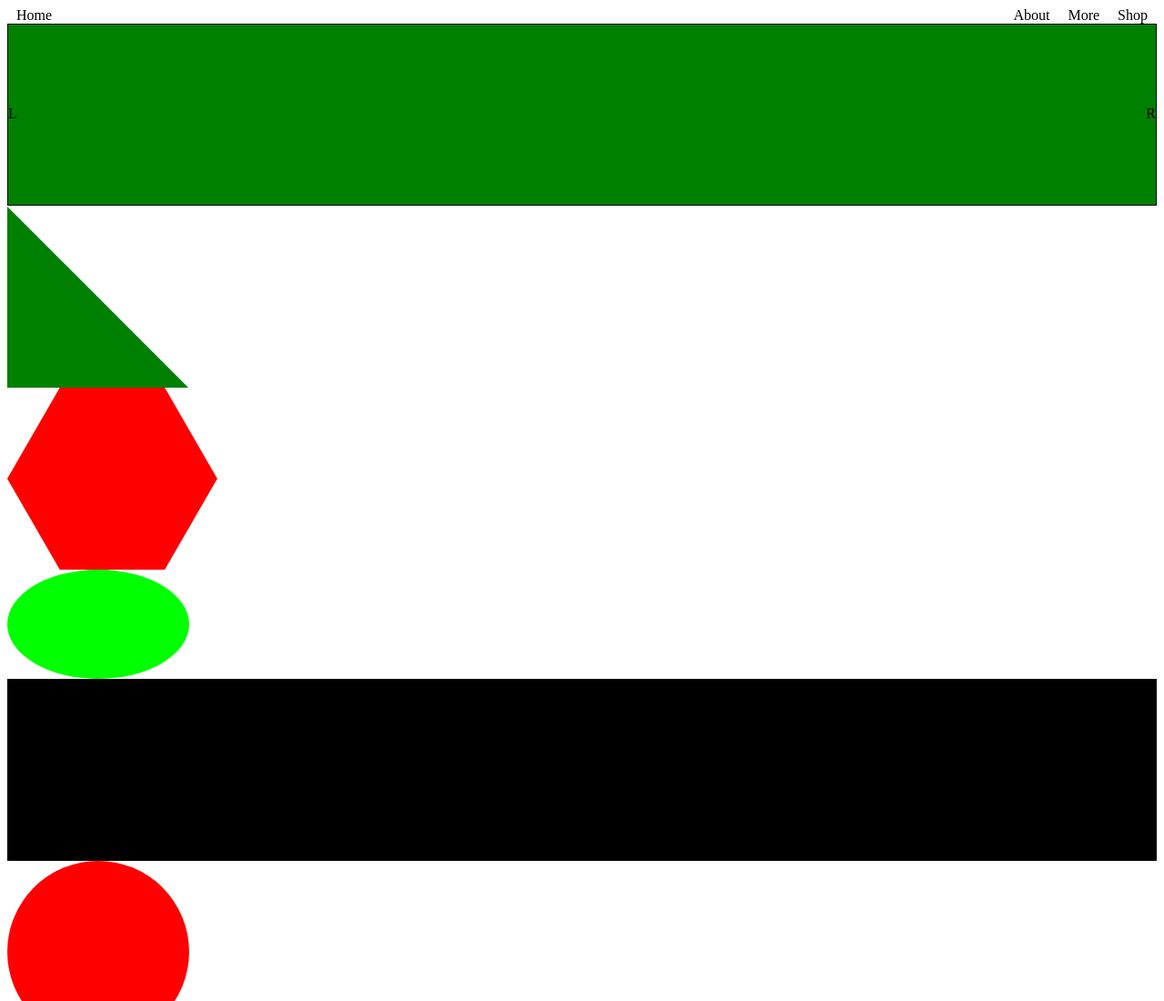
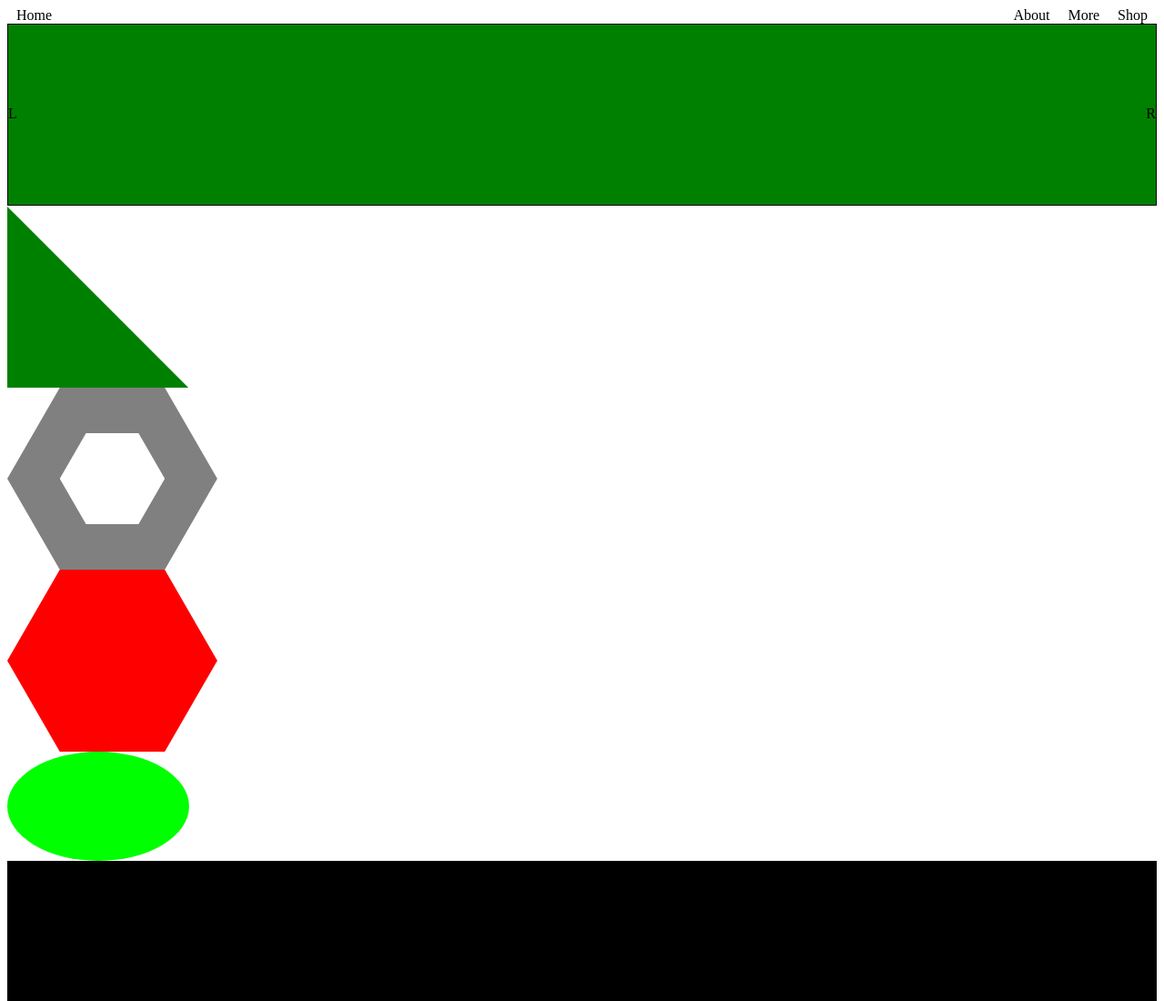
Before and after one commit to TheLvableMrFish/generic_website, a plain HTML site: page index.html in a window 1280 px wide. Shown: the top 1100 px of the page at 91% size. Drawn offline with Linux system fonts and the light colour scheme.

Commit message:
added new shape

```diff
--- a/index.html
+++ b/index.html
@@ -28,6 +28,7 @@
         </section>
         <section class="section section2">
             <div class="shape3"><div class="tri"></div></div>
+            <div class="shape7"><div class="hole"></div></div>
             <div class="shape4"></div>
             <div class="shape5"></div>
             <div class="shape6"></div>
--- a/style.css
+++ b/style.css
@@ -110,6 +110,24 @@
     background-color: black;
 
 }
+.shape7{
+    height: 200px;
+    background-color: gray;
+    aspect-ratio: 1/cos(30deg);
+    clip-path: polygon(50% -50%, 100% 50%, 50% 150%, 0 50%);
+    position: relative;
+}
+
+.hole{
+    height: 100px;
+    background-color: white;
+    aspect-ratio: 1/cos(30deg);
+    clip-path: polygon(50% -50%, 100% 50%, 50% 150%, 0 50%);
+    position: absolute;
+    left: 50%;
+    top: 50%;
+    transform: translate(-50%, -50%);
+}
 
 
 .footer-list{
```
